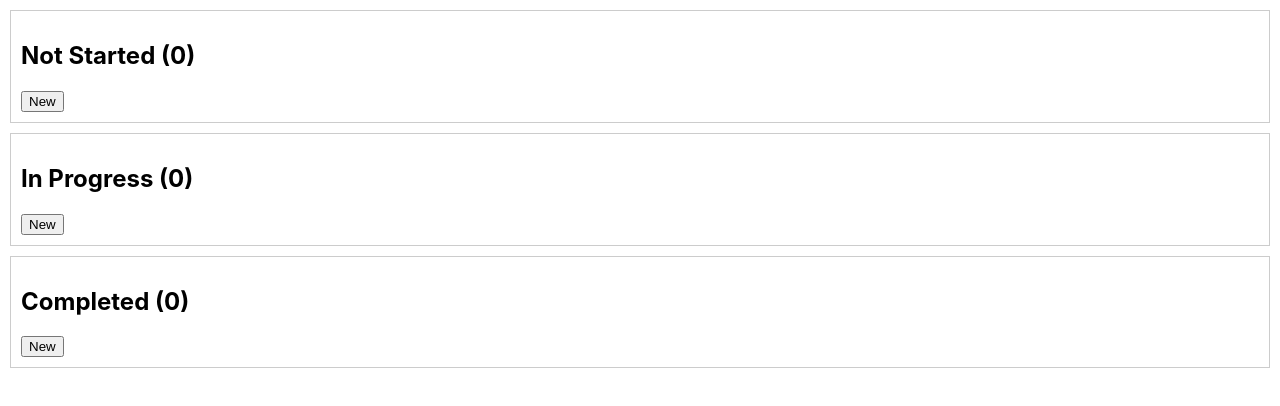
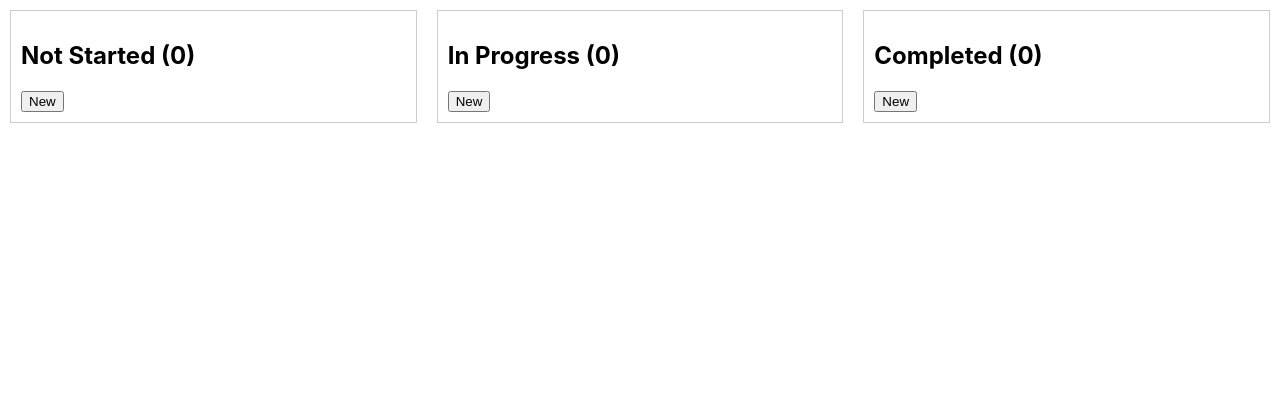
Before and after one commit to anurag8546/AirTribe, a React (Create React App) app: page / in a window 1280 px wide. Shown: the top 406 px of the page. Built offline with nearby package versions, Linux system fonts and the light colour scheme.

Commit message:
added row-wise

```diff
--- a/src/App.css
+++ b/src/App.css
@@ -1,38 +1,15 @@
-.App {
-  text-align: center;
+.mainDiv{
+  display: flex;
+  justify-content: space-around; /* Adjust as needed for spacing */
+  align-items: flex-start;
+  height: 100vh; /* 100% of the viewport height */
+  margin: 0;
 }
-
-.App-logo {
-  height: 40vmin;
-  pointer-events: none;
+.status-column {
+  flex: 1;
+  box-sizing: border-box;
+  padding: 8px;
+  border: 1px solid #ddd;
+  margin: 8px;
+  max-width: 33%; /* Each column takes up a maximum of 33% of the width */
 }
-
-@media (prefers-reduced-motion: no-preference) {
-  .App-logo {
-    animation: App-logo-spin infinite 20s linear;
-  }
-}
-
-.App-header {
-  background-color: #282c34;
-  min-height: 100vh;
-  display: flex;
-  flex-direction: column;
-  align-items: center;
-  justify-content: center;
-  font-size: calc(10px + 2vmin);
-  color: white;
-}
-
-.App-link {
-  color: #61dafb;
-}
-
-@keyframes App-logo-spin {
-  from {
-    transform: rotate(0deg);
-  }
-  to {
-    transform: rotate(360deg);
-  }
-}
--- a/src/App.js
+++ b/src/App.js
@@ -1,7 +1,7 @@
 import React, { useState, useEffect } from 'react';
 import { useNavigate, Routes, Route, Link, BrowserRouter as Router } from 'react-router-dom';
 import EditTask from './components/EditTask';
-
+import './App.css'
 const App = () => {
   const navigate = useNavigate();
 
@@ -117,9 +117,10 @@ const App = () => {
 
   return (
 
-      <div>
+      <div className='mainDiv'>
         {status.map((status) => (
           <div
+          className='status-column'
             key={status}
             onDrop={(e) => handleDrop(e, status)}
             onDragOver={(e) => handleDragOver(e)}
```
